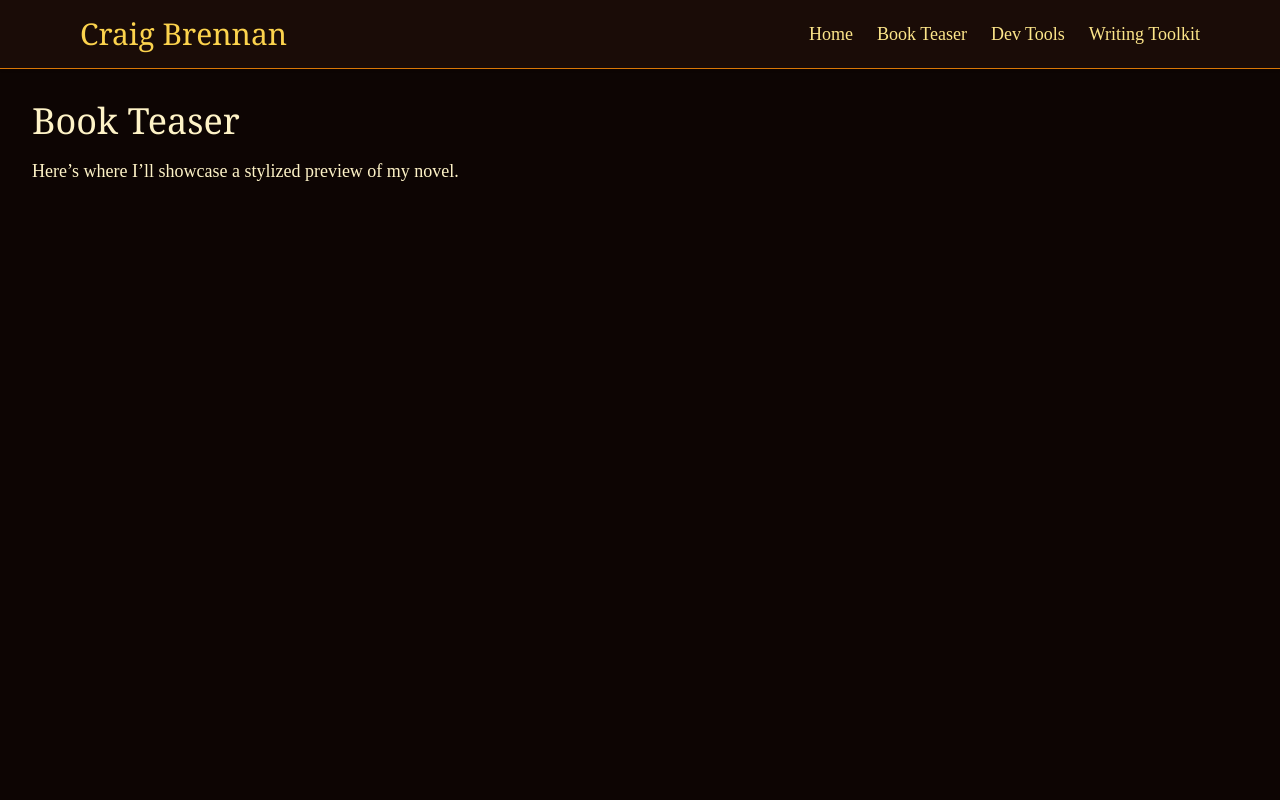
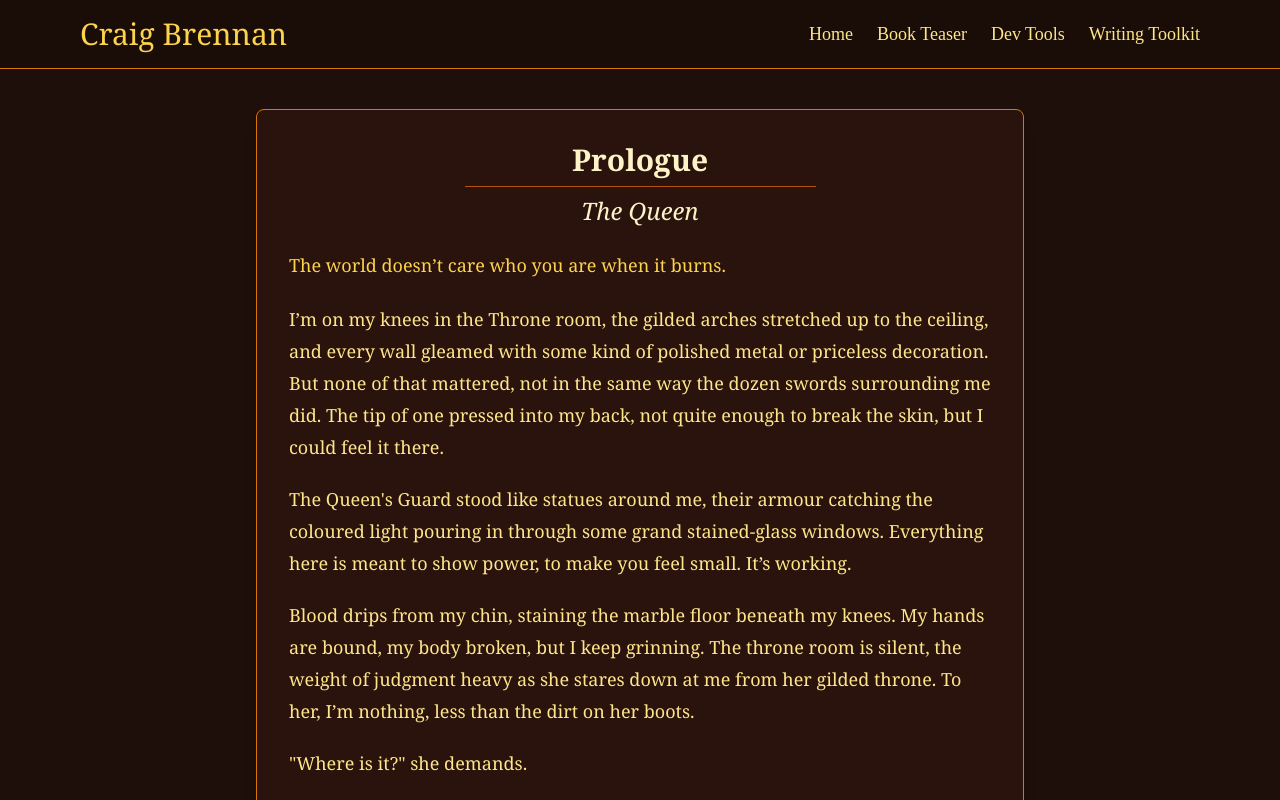
Before and after one commit to C-Brennan81/portfolio, a React (Vite) app in the folder ember-vite-portfolio/: page /book-teaser in a window 1280 px wide. Shown: the top 800 px of the page. Built offline with nearby package versions, Linux system fonts and the light colour scheme.

Commit message:
Introduced book teaser

```diff
--- a/ember-vite-portfolio/package.json
+++ b/ember-vite-portfolio/package.json
@@ -7,7 +7,7 @@
     "preview": "vite preview"
   },
   "dependencies": {
-    "framer-motion": "^10.16.3",
+    "framer-motion": "^10.18.0",
     "openai": "^4.87.4",
     "react": "^18.2.0",
     "react-dom": "^18.2.0",
--- /dev/null
+++ b/ember-vite-portfolio/src/pages/BookTeaser.css
@@ -0,0 +1,70 @@
+/* src/pages/BookTeaser.css */
+@import url('https://fonts.googleapis.com/css2?family=Playfair+Display:wght@500;700&display=swap');
+
+.book-teaser-container {
+  position: relative;
+  min-height: 100vh;
+  background-color: #1e0f0a;
+  color: #facc15;
+  padding: 4rem 2rem;
+  font-family: 'Playfair Display', serif;
+  overflow: hidden;
+}
+
+.ambient-overlay {
+  position: absolute;
+  top: 0;
+  left: 0;
+  height: 100%;
+  width: 100%;
+  pointer-events: none;
+  background: radial-gradient(circle at 30% 30%, rgba(255, 200, 80, 0.08), transparent 40%) repeat;
+  animation: flicker 6s infinite alternate;
+  z-index: 0;
+}
+
+@keyframes flicker {
+  0% { opacity: 0.6; }
+  50% { opacity: 0.85; }
+  100% { opacity: 0.6; }
+}
+
+.book-teaser-inner {
+  position: relative;
+  max-width: 720px;
+  margin: 0 auto;
+  background-color: #2a120d;
+  padding: 3rem;
+  border: 1px solid #d97706;
+  border-radius: 0.5rem;
+  box-shadow: 0 0 20px rgba(255, 186, 59, 0.15);
+  z-index: 1;
+}
+
+.prologue-title {
+  font-size: 2.25rem;
+  font-weight: 700;
+  text-align: center;
+}
+
+.chapter-title {
+  font-size: 1.5rem;
+  font-style: italic;
+  text-align: center;
+  margin-bottom: 2rem;
+}
+
+.first-line {
+  font-size: 1.2rem;
+  margin-bottom: 2rem;
+  color: #facc15;
+  font-weight: 500;
+}
+
+.paragraph {
+  font-size: 1rem;
+  color: #fcd34d;
+  line-height: 1.75rem;
+  margin-bottom: 1.5rem;
+  text-shadow: 0 0 4px rgba(250, 204, 21, 0.05);
+}
--- a/ember-vite-portfolio/src/pages/BookTeaserPage.jsx
+++ b/ember-vite-portfolio/src/pages/BookTeaserPage.jsx
@@ -1,10 +1,91 @@
-import React from 'react';
+// src/pages/BookTeaser.jsx
+import React, { useEffect, useState } from 'react';
 
-export default function BookTeaserPage() {
+const teaserTitle = 'Prologue';
+const chapterTitle = 'The Queen';
+
+const firstLineText = "The world doesn’t care who you are when it burns.";
+
+const paragraphs = [
+  "I’m on my knees in the Throne room, the gilded arches stretched up to the ceiling, and every wall gleamed with some kind of polished metal or priceless decoration. But none of that mattered, not in the same way the dozen swords surrounding me did. The tip of one pressed into my back, not quite enough to break the skin, but I could feel it there.",
+  "The Queen's Guard stood like statues around me, their armour catching the coloured light pouring in through some grand stained-glass windows. Everything here is meant to show power, to make you feel small. It’s working.",
+  "Blood drips from my chin, staining the marble floor beneath my knees. My hands are bound, my body broken, but I keep grinning. The throne room is silent, the weight of judgment heavy as she stares down at me from her gilded throne. To her, I’m nothing, less than the dirt on her boots.",
+  '"Where is it?" she demands.',
+  "I cough, the sound rattling deep in my chest, and lift my head just enough to meet her eyes. The grin widens, blood streaking my teeth.",
+  '“You want it back?” My voice is hoarse, every word scraping out like it might be my last. “It’s probably halfway to Redmoon by now. Not that it matters—because right now, your focus shouldn’t be there. It should be on me, my Queen. Because I’m about to walk out of here.”',
+  "Her expression doesn’t change, but something flickers behind her eyes.",
+  '"Because one thing is true in our world," I say, my voice rising, "No matter your rank. No matter your crown. No matter who you are—Queen, Consort, Soldier, or Thief—"',
+  "I lean forward, spitting blood onto the pristine floor.",
+  '“The flames don’t differentiate.”',
+  "And somewhere beneath us, the walls begin to shake."
+];
+
+export default function BookTeaser() {
+  const [typedLine, setTypedLine] = useState('');
+  const [typingIndex, setTypingIndex] = useState(0);
+  const [typingComplete, setTypingComplete] = useState(false);
+  const [fadeInIndex, setFadeInIndex] = useState(0);
+
+  useEffect(() => {
+    if (typingIndex < firstLineText.length) {
+      const timeout = setTimeout(() => {
+        setTypedLine(prev => prev + firstLineText.charAt(typingIndex));
+        setTypingIndex(prev => prev + 1);
+      }, 40);
+      return () => clearTimeout(timeout);
+    } else {
+      setTypingComplete(true);
+    }
+  }, [typingIndex]);
+
+  useEffect(() => {
+    if (typingComplete && fadeInIndex < paragraphs.length) {
+      const timeout = setTimeout(() => {
+        setFadeInIndex(prev => prev + 1);
+      }, 200); // adjust this for slower/faster fade-in per paragraph
+      return () => clearTimeout(timeout);
+    }
+  }, [typingComplete, fadeInIndex]);
+
   return (
-    <div className="min-h-screen bg-[#0d0503] text-amber-100 p-8">
-      <h2 className="text-4xl font-serif mb-4">Book Teaser</h2>
-      <p className="text-lg">Here’s where I’ll showcase a stylized preview of my novel.</p>
+    <div className="min-h-screen bg-[#1e0f0a] text-amber-100 p-10 font-serif">
+      <div className="max-w-3xl mx-auto bg-[#2a120d] p-8 rounded-lg shadow-lg border border-amber-600 transition duration-300 ease-in-out">
+        <h2 className="text-3xl text-center font-bold mb-1">{teaserTitle}</h2>
+        <hr className="border-amber-700 my-2 w-1/2 mx-auto" />
+        <h3 className="text-2xl text-center italic mb-6">{chapterTitle}</h3>
+
+        <p className="text-lg text-amber-300 leading-7 mb-6">
+          {typedLine}
+          {!typingComplete && <span className="animate-pulse">|</span>}
+        </p>
+
+        {typingComplete && (
+          <div className="text-lg text-amber-200 leading-8 space-y-5 transition-all duration-500">
+            {paragraphs.slice(0, fadeInIndex).map((para, idx) => (
+              <p
+                key={idx}
+                className="opacity-0 animate-fadeIn"
+                style={{ animationDelay: `${idx * 0.1}s`, animationFillMode: 'forwards' }}
+              >
+                {para}
+              </p>
+            ))}
+          </div>
+        )}
+      </div>
+
+      <style>
+        {`
+          @keyframes fadeIn {
+            from { opacity: 0; transform: translateY(10px); }
+            to { opacity: 1; transform: translateY(0); }
+          }
+
+          .animate-fadeIn {
+            animation: fadeIn 0.6s ease-out forwards;
+          }
+        `}
+      </style>
     </div>
   );
 }
```
Also changed, not shown: 1 other file (tests, documents, lock files or other folders).
